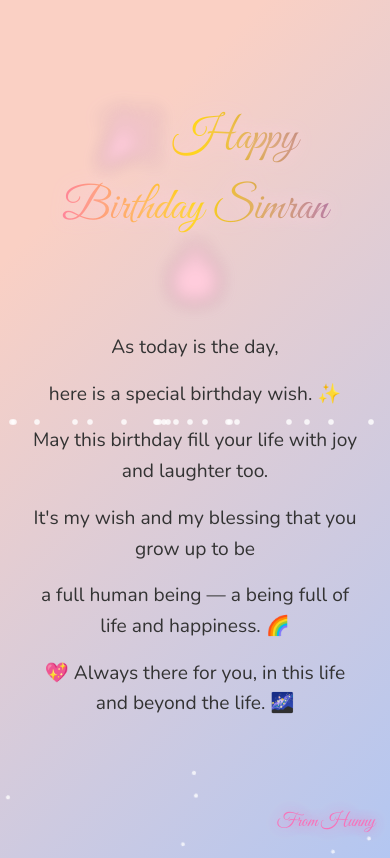
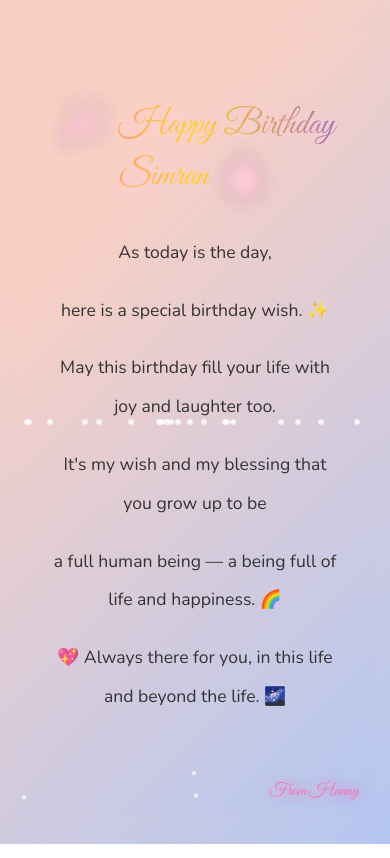
Before and after one commit to advithunny/simranbdaywish, a plain HTML site: page index.html in a window 390 px wide. Shown: the top 858 px of the page. Drawn offline with nearby package versions, Linux system fonts and the light colour scheme.

Commit message:
Update index.html

```diff
--- a/index.html
+++ b/index.html
@@ -13,14 +13,14 @@
       box-sizing: border-box;
     }
 
-    body {
-      height: 100vh;
-      width: 100vw;
-      overflow-x: hidden;
+    html, body {
+      height: 100%;
+      width: 100%;
+      overflow-x: hidden; /* prevent horizontal scroll */
+      font-family: 'Nunito', sans-serif;
       background: linear-gradient(135deg, #ff9a9e 0%, #fad0c4 25%, #fad0c4 50%, #a1c4fd 75%, #c2e9fb 100%);
       background-size: 400% 400%;
       animation: backgroundFlow 20s ease infinite;
-      font-family: 'Nunito', sans-serif;
       color: #333;
       display: flex;
       justify-content: center;
@@ -51,9 +51,11 @@
 
     .heading {
       font-family: 'Great Vibes', cursive;
-      font-size: 4.2rem;
+      font-size: 3.8rem;
+      line-height: 1.1;
+      word-wrap: break-word;
       max-width: 100%;
-      word-break: break-word;
+      white-space: normal;
       background: linear-gradient(to right, #ff69b4, #ffd700, #9b59b6);
       -webkit-background-clip: text;
       -webkit-text-fill-color: transparent;
@@ -92,6 +94,8 @@
       font-size: 1.6rem;
       line-height: 2.2;
       margin-bottom: 1.2rem;
+      max-width: 100%;
+      word-wrap: break-word;
     }
 
     .line:nth-of-type(1) span { animation-delay: 1s; }
@@ -110,6 +114,7 @@
       color: #ff69b4;
       opacity: 0.9;
       animation: pulseGlow 3s ease-in-out infinite;
+      white-space: nowrap;
     }
 
     @keyframes pulseGlow {
@@ -133,33 +138,46 @@
       100% { transform: translateY(-10vh) scale(1) rotate(360deg); opacity: 0; }
     }
 
-    /* Responsive adjustments for smaller screens */
-    @media (max-width: 600px) {
+    /* Responsive adjustments */
+    @media (max-width: 768px) {
       .heading {
         font-size: 2.8rem;
-        margin-bottom: 1.2rem;
       }
+      .line {
+        font-size: 1.3rem;
+      }
+      .footer {
+        font-size: 1.3rem;
+        right: 20px;
+        bottom: 15px;
+      }
+    }
 
+    @media (max-width: 480px) {
+      .heading {
+        font-size: 2.2rem;
+      }
       .line {
-        font-size: 1.2rem;
-        line-height: 1.6;
-        margin-bottom: 1rem;
+        font-size: 1.1rem;
       }
-
       .footer {
-        font-size: 1.2rem;
+        font-size: 1.1rem;
         right: 15px;
         bottom: 10px;
       }
     }
 
-    @media (max-width: 350px) {
+    @media (max-width: 320px) {
       .heading {
-        font-size: 2.2rem;
+        font-size: 1.8rem;
       }
-
       .line {
         font-size: 1rem;
+      }
+      .footer {
+        font-size: 1rem;
+        right: 10px;
+        bottom: 8px;
       }
     }
   </style>
```
